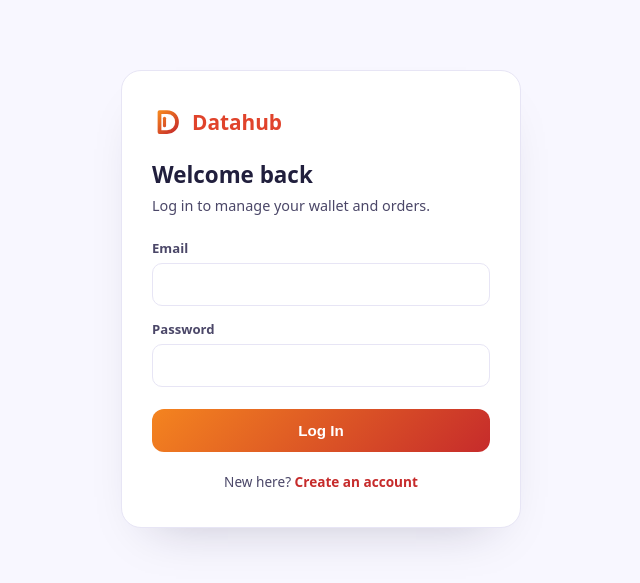
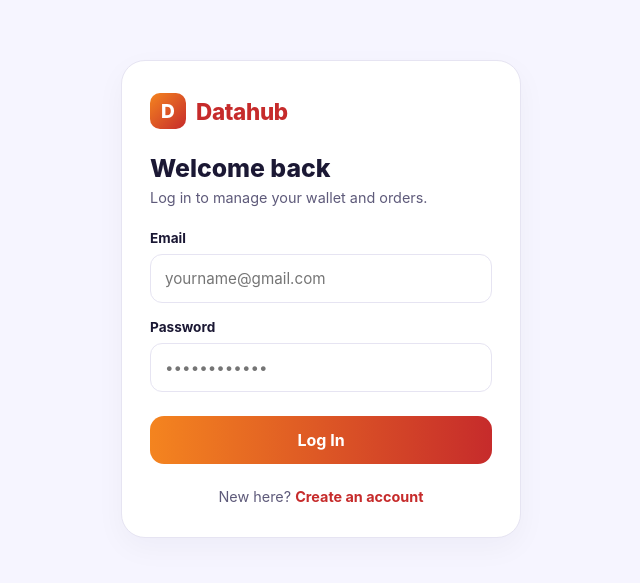
Before and after one commit to ugbolagade-ship-it/Datahub, a plain HTML site: page login.html in a window 1280 px wide. Shown: the part 101-684 px from the top of the page, without its empty margins (319-959 px from the left). Drawn offline with nearby package versions, Linux system fonts and the light colour scheme.

Commit message:
Update login.html

```diff
--- a/login.html
+++ b/login.html
@@ -2,115 +2,328 @@
 <html lang="en">
 <head>
   <meta charset="UTF-8" />
-<meta name="viewport" content="width=device-width, initial-scale=1, viewport-fit=cover" />
-<title>Log In — Datahub</title>
+  <meta name="viewport" content="width=device-width, initial-scale=1.0" />
+  <title>Datahub — Login</title>
 
-<!-- Primary CDN with Fallback -->
+  <!-- Supabase v2 CDN (MUST BE IN HEAD) -->
   <script src="https://cdn.jsdelivr.net/npm/@supabase/supabase-js@2"></script>
-<script>
-  if (!window.supabase) {
-    document.write('<script src="https://unpkg.com/@supabase/supabase-js@2"><\/script>');
-  }
-</script>
-<script src="supabase-init.js"></script>
 
   <style>
-  :root{
-    --ink:#171334; --ink-soft:#4b4768; --violet-deep:#211f3d;
-    --amber:#FFC107; --cream:#f8f7ff; --line:#e7e5f5;
-    --flame-1:#f4841f; --flame-2:#c62b2b; --brand-red:#e0432b;
+    :root {
+      --bg: #f6f5ff;
+      --card-bg: #ffffff;
+      --text-dark: #1b1834;
+      --text-muted: #5e5a7a;
+      --input-border: #e6e4f2;
+      --brand-orange: #f4841f;
+      --brand-red: #c62b2b;
+      --error-bg: #fce8e6;
+      --error-text: #c5221f;
+      --success-bg: #e6f4ea;
+      --success-text: #137333;
     }
-  *{box-sizing:border-box;margin:0;padding:0;}
-  body{font-family:system-ui,sans-serif;background:var(--cream);color:var(--ink);
-      min-height:100vh;display:flex;align-items:center;justify-content:center;padding:24px;}
-  .card{background:#fff;border:1px solid var(--line);border-radius:20px;padding:36px 30px;
-      max-width:400px;width:100%;box-shadow:0 24px 50px -30px rgba(23,19,52,.25);}
-  .brand{display:flex;align-items:center;gap:10px;font-weight:800;font-size:1.3rem;color:var(--brand-red);margin-bottom:22px;text-decoration:none;}
-  h1{font-size:1.4rem;color:var(--violet-deep);margin-bottom:6px;}
-  p.sub{color:var(--ink-soft);font-size:.9rem;margin-bottom:24px;}
-  label{display:block;font-size:.82rem;font-weight:600;color:var(--ink-soft);margin:14px 0 6px;}
-  input{width:100%;padding:12px 14px;border-radius:10px;border:1.5px solid var(--line);font-size:.95rem;}
-  input:focus{outline:none;border-color:var(--flame-1);}
-  button{width:100%;margin-top:22px;padding:13px;border:none;border-radius:12px;
-      background:linear-gradient(135deg,var(--flame-1),var(--flame-2));color:#fff;font-weight:700;
-      font-size:.95rem;cursor:pointer;}
-  button:disabled{opacity:.6;cursor:not-allowed;}
-  .msg{margin-top:14px;font-size:.85rem;padding:10px 12px;border-radius:8px;display:none;}
-  .msg.error{background:#fde8e6;color:#a3251d;display:block;}
-  .msg.ok{background:#e8f7ee;color:#1a7a40;display:block;}
-  .foot{text-align:center;margin-top:20px;font-size:.85rem;color:var(--ink-soft);}
-  .foot a{color:var(--flame-2);font-weight:600;text-decoration:none;}
+
+    * {
+      box-sizing: border-box;
+      margin: 0;
+      padding: 0;
+      font-family: -apple-system, BlinkMacSystemFont, "Segoe UI", Roboto, Helvetica, Arial, sans-serif;
+    }
+
+    body {
+      background-color: var(--bg);
+      min-height: 100vh;
+      display: flex;
+      align-items: center;
+      justify-content: center;
+      padding: 20px 16px;
+    }
+
+    .auth-card {
+      background: var(--card-bg);
+      width: 100%;
+      max-width: 400px;
+      border-radius: 24px;
+      padding: 32px 28px;
+      box-shadow: 0 10px 30px rgba(27, 24, 52, 0.04);
+      border: 1px solid var(--input-border);
+    }
+
+    /* Brand Header */
+    .brand {
+      display: flex;
+      align-items: center;
+      gap: 10px;
+      margin-bottom: 24px;
+    }
+
+    .brand-logo {
+      width: 36px;
+      height: 36px;
+      background: linear-gradient(135deg, var(--brand-orange), var(--brand-red));
+      border-radius: 10px;
+      display: flex;
+      align-items: center;
+      justify-content: center;
+      color: #fff;
+      font-weight: 800;
+      font-size: 1.2rem;
+    }
+
+    .brand-name {
+      font-size: 1.4rem;
+      font-weight: 800;
+      color: var(--brand-red);
+      letter-spacing: -0.3px;
+    }
+
+    h2 {
+      font-size: 1.55rem;
+      font-weight: 800;
+      color: var(--text-dark);
+      margin-bottom: 6px;
+    }
+
+    .subtitle {
+      font-size: 0.9rem;
+      color: var(--text-muted);
+      margin-bottom: 24px;
+    }
+
+    /* Form Fields */
+    .form-group {
+      margin-bottom: 16px;
+    }
+
+    label {
+      display: block;
+      font-size: 0.85rem;
+      font-weight: 700;
+      color: var(--text-dark);
+      margin-bottom: 8px;
+    }
+
+    input {
+      width: 100%;
+      padding: 14px;
+      border-radius: 12px;
+      border: 1.5px solid var(--input-border);
+      font-size: 0.95rem;
+      color: var(--text-dark);
+      outline: none;
+      transition: border-color 0.2s;
+    }
+
+    input:focus {
+      border-color: var(--brand-orange);
+    }
+
+    /* Primary Gradient Button */
+    .btn-submit {
+      width: 100%;
+      padding: 14px;
+      border: none;
+      border-radius: 14px;
+      background: linear-gradient(90deg, var(--brand-orange), var(--brand-red));
+      color: #ffffff;
+      font-size: 1rem;
+      font-weight: 700;
+      cursor: pointer;
+      margin-top: 8px;
+      transition: opacity 0.2s;
+    }
+
+    .btn-submit:disabled {
+      opacity: 0.6;
+      cursor: not-allowed;
+    }
+
+    /* Alert Banner */
+    .status-alert {
+      margin-top: 16px;
+      padding: 14px;
+      border-radius: 12px;
+      font-size: 0.85rem;
+      font-weight: 600;
+      line-height: 1.4;
+      display: none;
+    }
+
+    .status-alert.error {
+      display: block;
+      background: var(--error-bg);
+      color: var(--error-text);
+    }
+
+    .status-alert.success {
+      display: block;
+      background: var(--success-bg);
+      color: var(--success-text);
+    }
+
+    /* Bottom Switcher Link */
+    .toggle-footer {
+      margin-top: 24px;
+      text-align: center;
+      font-size: 0.9rem;
+      color: var(--text-muted);
+    }
+
+    .toggle-footer a {
+      color: var(--brand-red);
+      font-weight: 700;
+      text-decoration: none;
+      cursor: pointer;
+    }
+
+    .hidden {
+      display: none !important;
+    }
   </style>
 </head>
 <body>
-<div class="card">
-  <a class="brand" href="index.html">
-    <svg width="30" height="30" viewBox="0 0 48 48" fill="none">
-      <path d="M12 8H24C33.9411 8 40 15.1634 40 24C40 32.8366 33.9411 40 24 40H12V8Z" stroke="url(#loginDGrad)" stroke-width="6" stroke-linecap="round" stroke-linejoin="round"/>
-      <path d="M20 18V30" stroke="url(#loginDGrad)" stroke-width="5" stroke-linecap="round"/>
-      <defs>
-        <linearGradient id="loginDGrad" x1="12" y1="8" x2="40" y2="40" gradientUnits="userSpaceOnUse">
-          <stop stop-color="#f4841f"/>
-          <stop offset="1" stop-color="#c62b2b"/>
-        </linearGradient>
-      </defs>
-    </svg>
-    Datahub
-  </a>
-  <h1>Welcome back</h1>
-  <p class="sub">Log in to manage your wallet and orders.</p>
+
+  <div class="auth-card">
+    <!-- Datahub Brand Header -->
+    <div class="brand">
+      <div class="brand-logo">D</div>
+      <div class="brand-name">Datahub</div>
+    </div>
+
+    <!-- ================= 1. LOGIN FORM ================= -->
+    <div id="loginView">
+      <h2>Welcome back</h2>
+      <p class="subtitle">Log in to manage your wallet and orders.</p>
 
       <form id="loginForm">
-    <label for="email">Email</label>
-    <input id="email" type="email" name="email" required />
+        <div class="form-group">
+          <label for="loginEmail">Email</label>
+          <input type="email" id="loginEmail" placeholder="yourname@gmail.com" required />
+        </div>
 
-    <label for="password">Password</label>
-    <input id="password" type="password" name="password" required />
+        <div class="form-group">
+          <label for="loginPassword">Password</label>
+          <input type="password" id="loginPassword" placeholder="••••••••••••" required />
+        </div>
 
-    <button type="submit" id="submitBtn">Log In</button>
-    <div class="msg" id="msg"></div>
+        <button type="submit" class="btn-submit" id="loginBtn">Log In</button>
+        <div class="status-alert" id="loginStatus"></div>
       </form>
 
-  <div class="foot">New here? <a href="signup.html">Create an account</a></div>
+      <div class="toggle-footer">
+        New here? <a onclick="switchView('signup')">Create an account</a>
+      </div>
+    </div>
+
+    <!-- ================= 2. SIGN UP FORM ================= -->
+    <div id="signupView" class="hidden">
+      <h2>Create an account</h2>
+      <p class="subtitle">Sign up to get started with Datahub.</p>
+
+      <form id="signupForm">
+        <div class="form-group">
+          <label for="signupEmail">Email</label>
+          <input type="email" id="signupEmail" placeholder="yourname@gmail.com" required />
+        </div>
+
+        <div class="form-group">
+          <label for="signupPassword">Password</label>
+          <input type="password" id="signupPassword" placeholder="••••••••••••" required minlength="6" />
+        </div>
+
+        <button type="submit" class="btn-submit" id="signupBtn">Create Account</button>
+        <div class="status-alert" id="signupStatus"></div>
+      </form>
+
+      <div class="toggle-footer">
+        Already have an account? <a onclick="switchView('login')">Log In</a>
+      </div>
+    </div>
   </div>
 
   <script>
-  const form = document.getElementById('loginForm');
-  const msg = document.getElementById('msg');
-  const btn = document.getElementById('submitBtn');
+    // Your Configured Supabase Credentials
+    const SUPABASE_URL = 'https://ykffjitfoswdgnjxlyyc.supabase.co';
+    const SUPABASE_ANON_KEY = 'eyJhbGciOiJIUzI1NiIsInR5cCI6IkpXVCJ9.eyJpc3MiOiJzdXBhYmFzZSIsInJlZiI6InlrZmZqaXRmb3N3ZGduanhseXljIiwicm9sZSI6ImFub24iLCJpYXQiOjE3OTAzMTIwOTIsImV4cCI6MjEwNTg4ODA5Mn0.pkfu6MEPIpE62mkHGeDAN1WgkKVxWgzRPloa4A7rlGI';
 
-  form.addEventListener('submit', async (e) => {
+    // Initialize Client (uses 'supabaseClient' to avoid variable shadowing error)
+    const supabaseClient = supabase.createClient(SUPABASE_URL, SUPABASE_ANON_KEY);
+
+    // Toggle between Login & Signup views inside login.html
+    function switchView(view) {
+      const loginView = document.getElementById('loginView');
+      const signupView = document.getElementById('signupView');
+
+      if (view === 'signup') {
+        loginView.classList.add('hidden');
+        signupView.classList.remove('hidden');
+      } else {
+        signupView.classList.add('hidden');
+        loginView.classList.remove('hidden');
+      }
+    }
+
+    // Handle Login Submit
+    document.getElementById('loginForm').addEventListener('submit', async (e) => {
       e.preventDefault();
-    msg.className = 'msg';
-
-    if (!supabase) {
-      msg.className = 'msg error';
-      msg.textContent = 'Connection error: Unable to load authentication service. Please check your internet connection and refresh.';
-      return;
-    }
+      const btn = document.getElementById('loginBtn');
+      const status = document.getElementById('loginStatus');
+      const email = document.getElementById('loginEmail').value.trim();
+      const password = document.getElementById('loginPassword').value;
 
       btn.disabled = true;
       btn.textContent = 'Logging in...';
+      status.className = 'status-alert';
 
-    const email = form.email.value.trim();
-    const password = form.password.value;
-
-    try {
-      const { data, error } = await supabase.auth.signInWithPassword({
+      const { data, error } = await supabaseClient.auth.signInWithPassword({
         email: email,
         password: password
       });
 
-      if (error) throw error;
-
-      msg.className = 'msg ok';
-      msg.textContent = 'Welcome back! Redirecting...';
-      setTimeout(() => (window.location.href = 'dashboard.html'), 700);
-    } catch (err) {
-      msg.className = 'msg error';
-      msg.textContent = err.message || 'Invalid email or password.';
+      if (error) {
+        status.className = 'status-alert error';
+        status.textContent = error.message;
         btn.disabled = false;
         btn.textContent = 'Log In';
+      } else {
+        status.className = 'status-alert success';
+        status.textContent = 'Login successful! Redirecting...';
+        setTimeout(() => {
+          window.location.href = 'dashboard.html';
+        }, 1000);
+      }
+    });
+
+    // Handle Signup Submit
+    document.getElementById('signupForm').addEventListener('submit', async (e) => {
+      e.preventDefault();
+      const btn = document.getElementById('signupBtn');
+      const status = document.getElementById('signupStatus');
+      const email = document.getElementById('signupEmail').value.trim();
+      const password = document.getElementById('signupPassword').value;
+
+      btn.disabled = true;
+      btn.textContent = 'Creating Account...';
+      status.className = 'status-alert';
+
+      const { data, error } = await supabaseClient.auth.signUp({
+        email: email,
+        password: password
+      });
+
+      if (error) {
+        status.className = 'status-alert error';
+        status.textContent = error.message;
+        btn.disabled = false;
+        btn.textContent = 'Create Account';
+      } else {
+        status.className = 'status-alert success';
+        status.textContent = 'Account created successfully! You can now log in.';
+        btn.disabled = false;
+        btn.textContent = 'Create Account';
+        setTimeout(() => {
+          switchView('login');
+        }, 1500);
       }
     });
   </script>
```
Lines whose indentation alone changed are shown as unchanged.
